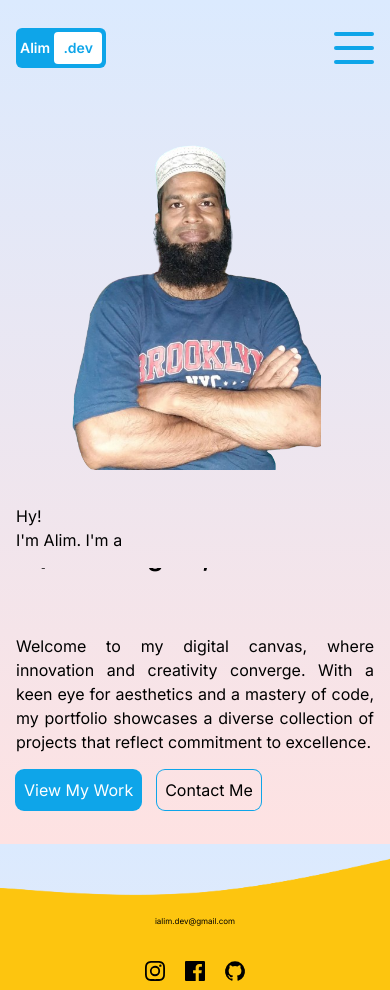
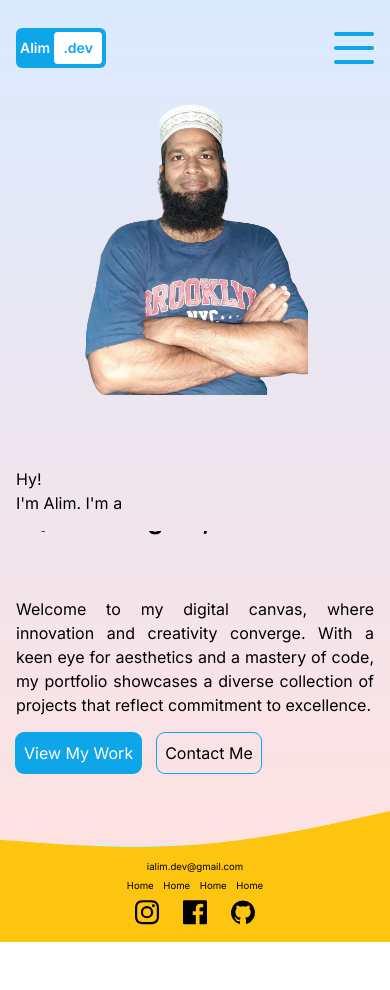
Before and after one commit to alimmondal/next-animated-portfolio, a Next.js app: page / in a window 390 px wide. After the commit the page ends 844 px from the top, so only its background shows below. Built offline with nearby package versions, Linux system fonts and the light colour scheme.

Commit message:
footer problem solve

```diff
--- a/src/app/page.jsx
+++ b/src/app/page.jsx
@@ -16,16 +16,16 @@ const Homepage = () => {
     >
       <div className="h-full flex flex-col md:flex-row px-4 sm:px-8 md:px-12 lg:px-20 xl:px-48 ">
         {/* IMAGE CONTAINER */}
-        <div className="h-1/2 lg:h-full lg:w-1/2 relative">
+        <div className="h-[40%] lg:h-full lg:w-1/2 relative">
           <Image
             src="/hero1.png"
             alt=""
             fill
-            className="object-contain pt-10"
+            className="object-contain sm:pt-10"
           />
         </div>
         {/* TEXT CONTAINER */}
-        <div className="h-1/2 lg:h-full lg:w-1/2 flex flex-col gap-4 md:gap-8 items-start justify-center">
+        <div className="h-[60%] lg:h-full lg:w-1/2 flex flex-col gap-4 md:gap-8 items-start justify-center">
           <div className="text-start">
             <p className="md:text-xl">Hy! </p>
             <p className="md:text-xl mb-4">I&apos;m Alim. I&apos;m a</p>
--- a/src/components/Footer.jsx
+++ b/src/components/Footer.jsx
@@ -5,6 +5,7 @@ import Insta from "@iconscout/react-unicons/icons/uil-instagram";
 import Facebook from "@iconscout/react-unicons/icons/uil-facebook";
 import Gitub from "@iconscout/react-unicons/icons/uil-github";
 import Image from "next/image";
+import Navbar from "./navbar";
 
 const Footer = () => {
   return (
@@ -16,6 +17,12 @@ const Footer = () => {
 
       <div className={styles.fContent}>
         <span>ialim.dev@gmail.com</span>
+        <div className="flex gap-4">
+          <span className="">Home</span>
+          <span className="">Home</span>
+          <span className="">Home</span>
+          <span className="">Home</span>
+        </div>
         <div className={styles.fIcons}>
           <Insta color="black" size={"3rem"} />
           <Facebook color="black" size={"3rem"} />
--- a/src/styles/Footer.module.css
+++ b/src/styles/Footer.module.css
@@ -12,7 +12,7 @@
   justify-content: center;
   flex-direction: column;
   width: 100%;
-  margin-top: 4rem;
+  margin-top: 10rem;
   gap: 4rem;
   color: black;
   overflow: hidden;
@@ -24,9 +24,11 @@
 
 @media screen and (max-width: 480px) {
   .footer {
-    margin-top: 0rem;
+    margin-top: -3rem;
   }
   .fContent {
-    transform: scale(0.5);
+    transform: scale(0.6);
+    gap: 0.5rem;
+    margin-top: 3rem;
   }
 }
```
